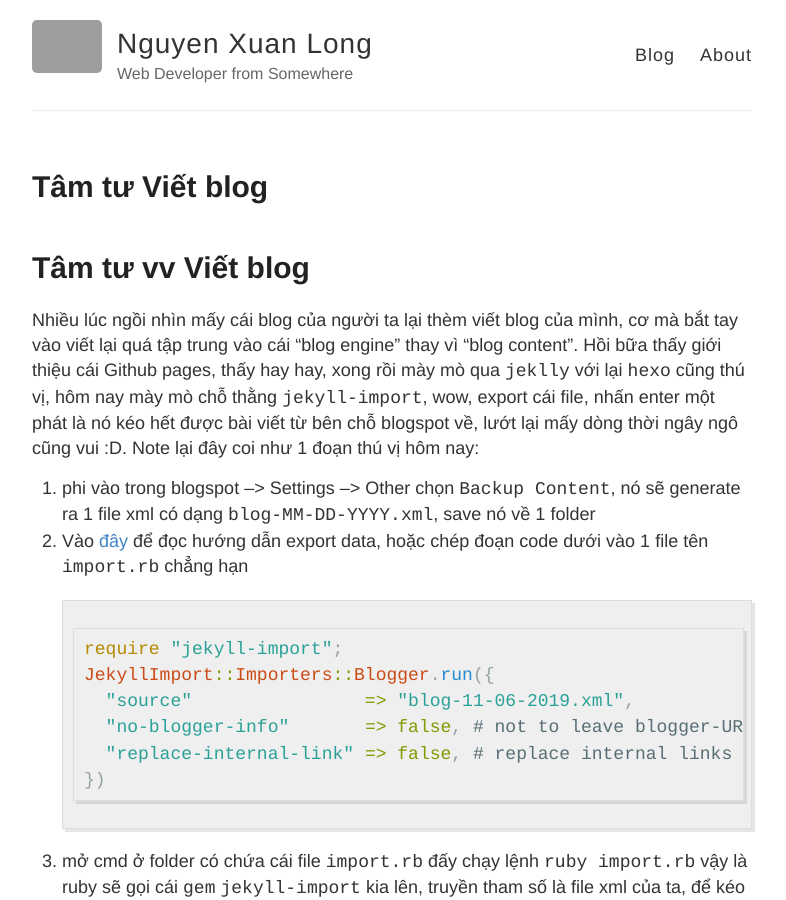
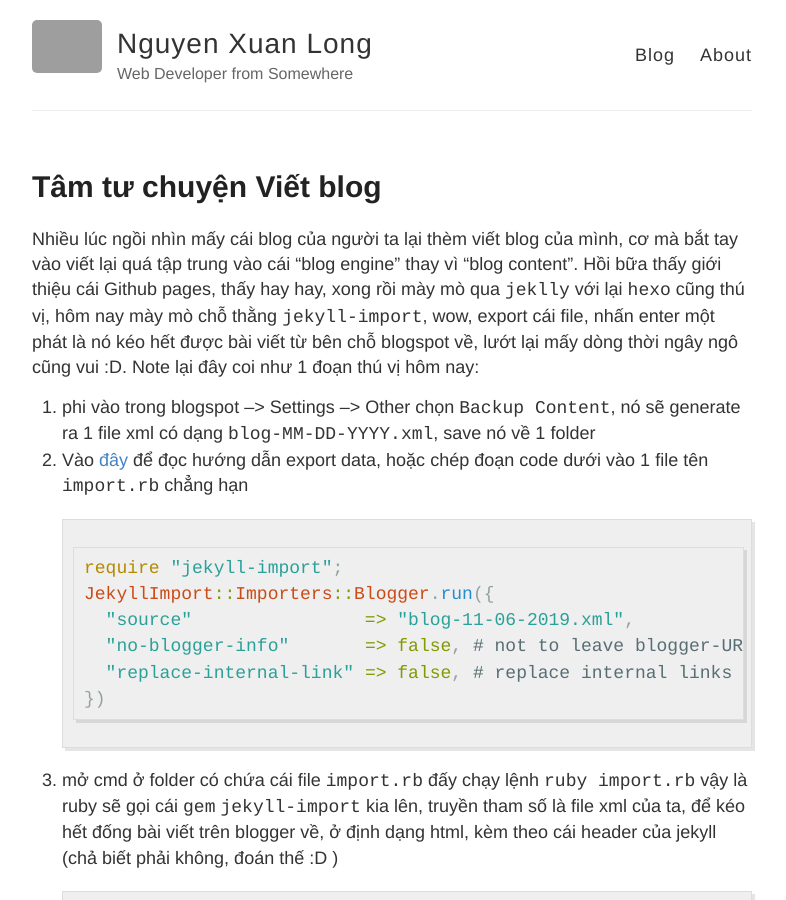
Before and after one commit to long-nguyenxuan/long-nguyenxuan.github.io, a Jekyll site: the page built from _posts/2019-11-06-tam-tu-viet-blog.md, in a window 1280 px wide and 900 px high. Shown: the whole window, without its empty margins (248-1034 px from the left). Built offline with Jekyll 4.4.1, drawn with Linux system fonts in a browser that asks for light colours; comment, search, counter and statistics services are not loaded; grey boxes are pictures that could not be loaded.

Commit message:
_posts/2019-11-06-tam-tu-viet-blog.md updated from https://stackedit.io/

```diff
--- a/_posts/2019-11-06-tam-tu-viet-blog.md
+++ b/_posts/2019-11-06-tam-tu-viet-blog.md
@@ -1,13 +1,11 @@
 ---
 layout: post
-title: Tâm tư Viết blog
+title: Tâm tư chuyện Viết blog
 date: '2019-11-06T00:04:00.000+07:00'
 author: LongNX
 tags:
 - vụn
 ---
-
-# Tâm tư vv Viết blog
 Nhiều lúc ngồi nhìn mấy cái blog của người ta lại thèm viết blog của mình, cơ mà bắt tay vào viết lại quá tập trung vào cái "blog engine" thay vì "blog content".
 Hồi bữa thấy giới thiệu cái Github pages, thấy hay hay, xong rồi mày mò qua `jeklly` với lại `hexo` cũng thú vị, hôm nay mày mò chỗ thằng `jekyll-import`, wow, export cái file, nhấn enter một phát là nó kéo hết được bài viết từ bên chỗ blogspot về, lướt lại mấy dòng thời ngây ngô cũng vui :D.
 Note lại đây coi như 1 đoạn thú vị hôm nay:
```
Also changed, not shown: other parts of _posts/2019-11-06-tam-tu-viet-blog.md (+1 -1 lines).
